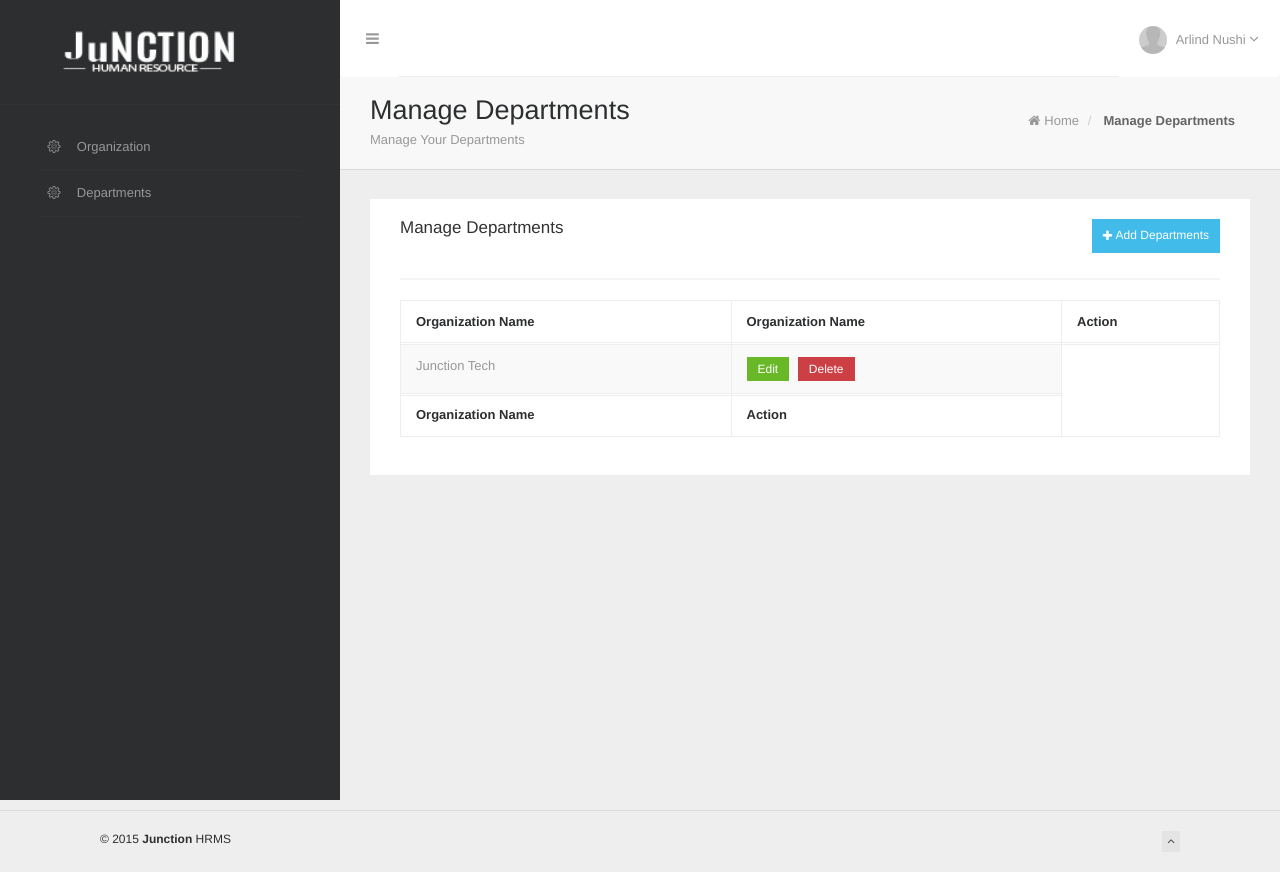
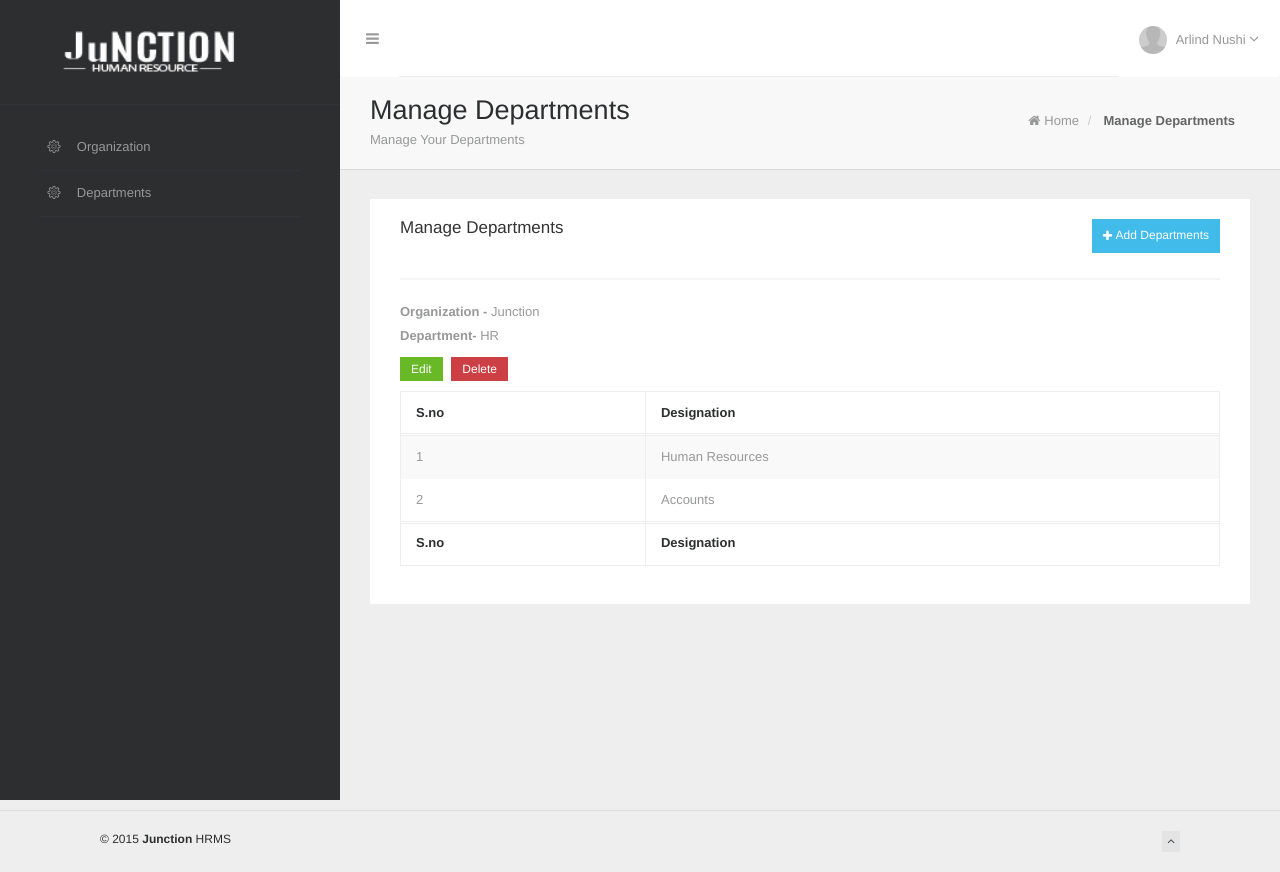
Before and after one commit to junctiontech/junctionERP, a CodeIgniter app: page /junctionERP/home/manage_departments in a window 1280 px wide. Run offline with CodeIgniter, Linux system fonts and the light colour scheme; some libraries are stand-ins or nearby versions.

Commit message:
add department UI with designation signup page

```diff
--- a/application/controllers/home.php
+++ b/application/controllers/home.php
@@ -16,6 +16,13 @@ class Home extends CI_Controller {
 	 }
 
 	public function index()
+	{
+		$this->parser->parse('include/header',$this->data);
+		$this->load->view('signup',$this->data);//login page view
+		$this->parser->parse('include/footer',$this->data);
+	}
+	//signup
+	public function login()
 	{
 		$this->parser->parse('include/header',$this->data);
 		$this->load->view('login',$this->data);//login page view
--- a/application/views/include/footer.php
+++ b/application/views/include/footer.php
@@ -23,6 +23,37 @@
 
 			</footer>
 
+				<script type="text/javascript">
+
+				$(document).ready(function(){
+				    var next = 1;
+				    $(".add-more").click(function(e){
+				        e.preventDefault();
+				        var addto = "#field" + next;
+				        var addRemove = "#field" + (next);
+				        next = next + 1;
+				        var newIn = '<input autocomplete="off" class="input form-control" id="field' + next + '" name="field' + next + '" type="text">';
+				        var newInput = $(newIn);
+				        var removeBtn = '<button id="remove' + (next - 1) + '" class="btn btn-danger remove-me" >-</button></div><div id="field">';
+				        var removeButton = $(removeBtn);
+				        $(addto).after(newInput);
+				        $(addRemove).after(removeButton);
+				        $("#field" + next).attr('data-source',$(addto).attr('data-source'));
+				        $("#count").val(next);
+
+				            $('.remove-me').click(function(e){
+				                e.preventDefault();
+				                var fieldNum = this.id.charAt(this.id.length-1);
+				                var fieldID = "#field" + fieldNum;
+				                $(this).remove();
+				                $(fieldID).remove();
+				            });
+				    });
+
+
+
+				});
+				</script>
 
 <!-- Bottom Scripts -->
 	<script src="<?php echo base_url(); ?>assets/js/bootstrap.min.js"></script>
@@ -33,6 +64,9 @@
 	<script src="<?php echo base_url(); ?>assets/js/xenon-toggles.js"></script>
 	<script src="<?php echo base_url(); ?>assets/js/jquery-validate/jquery.validate.min.js"></script>
 	<script src="<?php echo base_url(); ?>assets/js/toastr/toastr.min.js"></script>
+<!-- Bottom Scripts -->
+
+
 	<!-- select 2 Scripts -->
 	<script src="<?php echo base_url(); ?>assets/js/select2/select2.min.js"></script>
 	<script src="<?php echo base_url(); ?>assets/js/jquery-ui/jquery-ui.min.js"></script>
--- a/application/views/include/header.php
+++ b/application/views/include/header.php
@@ -32,6 +32,9 @@
 	<![endif]-->
 		<!-- Imported styles for select2 -->
 		<link rel="stylesheet" href="<?php echo base_url(); ?>assets/js/select2/select2.css">
-	<link rel="stylesheet" href="<?php echo base_url(); ?>assets/js/select2/select2-bootstrap.css">
+		<link rel="stylesheet" href="<?php echo base_url(); ?>assets/js/select2/select2-bootstrap.css">
+
+		<!-- Imported styles on this page -->
+		<link rel="stylesheet" href="<?php echo base_url(); ?>assets/js/datatables/dataTables.bootstrap.css">
 </head>
 <!-- head closed -->
--- a/application/views/login.php
+++ b/application/views/login.php
@@ -122,7 +122,7 @@
 
 					<div class="login-header">
 
-							<img src="<?php echo base_url(); ?>assets/images/logo-white-bg@2x.png" alt="" width="80" />
+							<img src="<?php echo base_url(); ?>assets/images/logo-white-bg@2x.png" alt="" width="100" />
 
 
 						<p>Dear user, log in to access the admin area!</p>
@@ -148,7 +148,7 @@
 
 					<div class="login-footer">
 						<a href="#">Forgot your password?</a>
-
+						<br>New User ? <a href="<?php echo base_url(); ?>home"> Sign Up</a>
 
 
 					</div>
--- a/application/views/manage_departments.php
+++ b/application/views/manage_departments.php
@@ -50,37 +50,62 @@
 						});
 					});
 					</script>
+					<div class="row">
+								<div class="col-sm-12">
+
+
+									<ul class="list-unstyled line-height-default">
+										<li>
+											<b>Organization -</b>
+											<span >Junction </span>
+										</li>
+										<li>
+											<b>Department-</b>
+											<span >HR</span>
+										</li>
+
+									</ul>
+									<td>
+									<a href="<?php echo base_url(); ?>home/add_departments" class="btn btn-secondary btn-sm btn-icon icon-left">
+											Edit
+									</a>
+									<a href="javascript:;" class="btn btn-danger btn-sm btn-icon icon-left">
+											Delete
+									</a>
+								</td>
+								</div>
+
+
+							</div>
 
 					<table id="example-1" class="table table-striped table-bordered" cellspacing="0" width="100%">
 						<thead>
 							<tr>
-								<th>Organization Name </th>
-								<th>Organization Name </th>
-								<th>Action</th>
+								<th>S.no</th>
+								<th>Designation</th>
+
 							</tr>
 						</thead>
 
 						<tfoot>
 							<tr>
-								<th>Organization Name</th>
-								<th>Action</th>
+								<th>S.no</th>
+								<th>Designation</th>
 
 							</tr>
 						</tfoot>
 
 						<tbody>
 							<tr>
-								<td>Junction Tech</td>
-								<td>
-									<a href="<?php echo base_url(); ?>home/add_organization" class="btn btn-secondary btn-sm btn-icon icon-left">
-											Edit
-									</a>
-									<a href="javascript:;" class="btn btn-danger btn-sm btn-icon icon-left">
-											Delete
-									</a>
-								</td>
+								<td>1</td>
+								<td>Human Resources</td>
+
 							</tr>
+							<tr>
+								<td>2</td>
+								<td>Accounts</td>
 
+							</tr>
 
 
 						</tbody>
--- a/assets/css/custom.css
+++ b/assets/css/custom.css
@@ -4,8 +4,11 @@
  *
 */
 
-body {
+
+* {
+  .border-radius(0) !important;
 }
 
-a {
+#field {
+    margin-bottom:20px;
 }
```
Also changed, not shown: application/views/add_departments.php (+13 -7 lines).
